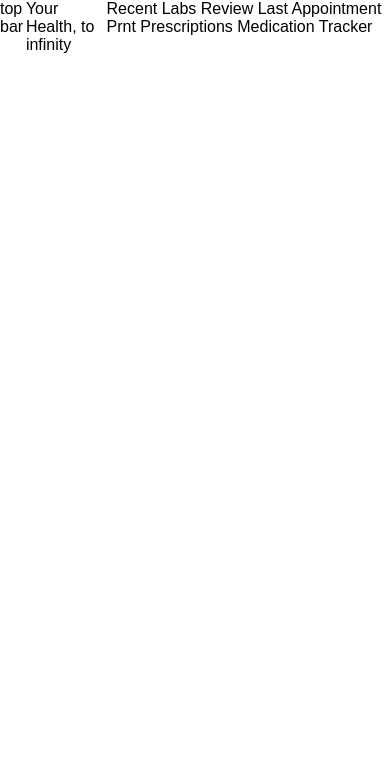
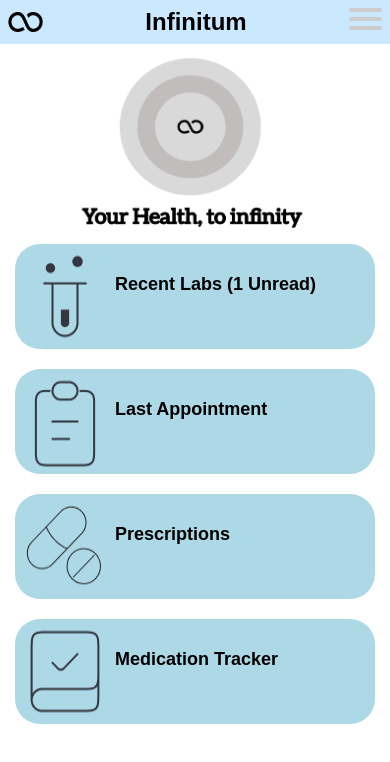
Before and after one commit to fz-hd-khn/Infinitum, a plain HTML site: page index.html in a window 390 px wide. Drawn offline with Linux system fonts and the light colour scheme.

Commit message:
mobile ui completed

```diff
--- a/index.html
+++ b/index.html
@@ -22,13 +22,76 @@
       </ul>
     </header>
     <div class="mobile-content">
-      <div class="top-bar-mobile">top bar</div>
-      <div class="logo-piece">Your Health, to infinity</div>
+      <div class="top-bar-mobile">
+        <ul id="top-bar" class="top-bar">
+          <li class="logo align-center">
+            <img src="assets/infinitum logo.png" alt="infinitum logo" />
+          </li>
+          <li class="infinitum">
+            <h2>Infinitum</h2>
+          </li>
+          <li class="login-icon align-center">
+            <img src="assets/sign in.png" alt="arrow sign in icon" />
+          </li>
+          <li>
+            <nav role="navigation">
+              <div id="menuToggle">
+                <!--
+                A fake / hidden checkbox is used as click reciever,
+                so you can use the :checked selector on it.
+                -->
+                <!-- <input type="checkbox" /> -->
+
+                <!--
+                Some spans to act as a hamburger.
+
+                They are acting like a real hamburger,
+                not that McDonalds stuff.
+                -->
+                <span></span>
+                <span></span>
+                <span></span>
+
+                <!--
+                Too bad the menu has to be inside of the button
+                but hey, it's pure CSS magic.
+                -->
+                <!-- <ul id="menu">
+                  <a href="#"><li>Home</li></a>
+                  <a href="#"><li>About</li></a>
+                  <a href="#"><li>Info</li></a>
+                  <a href="#"><li>Contact</li></a>
+                  <a href="https://erikterwan.com/" target="_blank"
+                    ><li>Show me more</li></a
+                  >
+                </ul> -->
+              </div>
+            </nav>
+          </li>
+        </ul>
+      </div>
+      <div class="logo-piece">
+        <img
+          src="assets/infi-mobile.PNG"
+          alt="Infinitum: Your health, to infinty." />
+      </div>
       <div class="lower-half">
-        <span class="mobile-buttons">Recent Labs </span>
-        <span class="mobile-buttons">Review Last Appointment</span>
-        <span class="mobile-buttons"> Prnt Prescriptions</span>
-        <span class="mobile-buttons"> Medication Tracker</span>
+        <span class="mobile-buttons"
+          ><img src="assets/vial.png" alt="vial image" />
+          <strong>Recent Labs (1 Unread)</strong>
+        </span>
+        <span class="mobile-buttons"
+          ><img src="assets/clipboard.png" alt="clipboard image" />
+          <strong> Last Appointment</strong></span
+        >
+        <span class="mobile-buttons"
+          ><img src="assets/pill.png" alt="pill image" />
+          <strong>Prescriptions</strong>
+        </span>
+        <span class="mobile-buttons"
+          ><img src="assets/checkmark.png" alt="" />
+          <strong>Medication Tracker</strong>
+        </span>
       </div>
     </div>
     <div class="tablet-content">
--- a/styles.css
+++ b/styles.css
@@ -153,6 +153,7 @@ ul {
   border-radius: 25px;
   padding: 10px;
 }
+/* mobile-styles css  */
 
 @media only screen and (max-width: 1100px) {
   .content-container {
@@ -168,7 +169,7 @@ ul {
   }
 }
 
-@media only screen and (max-width: 950px) and (min-width: 430px) {
+@media only screen and (max-width: 950px) and (min-width: 440px) {
   .tablet-content {
     display: flex;
   }
@@ -186,7 +187,7 @@ ul {
     display: none;
   }
 }
-@media only screen and (max-width: 430px) {
+@media only screen and (max-width: 440px) {
   .mobile-content {
     display: flex;
   }
@@ -196,4 +197,173 @@ ul {
   .content-container {
     display: none;
   }
+  .login-icon {
+    display: none;
+  }
 }
+.mobile-content {
+  flex-direction: column;
+}
+.logo-piece {
+  display: flex;
+  justify-content: center;
+}
+.logo-piece > img {
+  height: 200px;
+  width: 300px;
+}
+.lower-half {
+  gap: 20px;
+  display: flex;
+  flex-direction: column;
+}
+.mobile-buttons {
+  background-color: lightblue;
+  max-width: 400px;
+  height: 105px;
+  border-radius: 25px;
+  margin-left: 15px;
+  margin-right: 15px;
+  flex-shrink: 1;
+  display: flex;
+  cursor: pointer;
+}
+.mobile-buttons strong {
+  padding-top: 30px;
+  font-size: large;
+}
+/*
+ * Made by Erik Terwan
+ * 24th of November 2015
+ * MIT License
+ *
+ *
+ * If you are thinking of using this in
+ * production code, beware of the browser
+ * prefixes.
+ */
+
+#menuToggle {
+  display: block;
+  position: relative;
+
+  z-index: 1;
+
+  -webkit-user-select: none;
+  user-select: none;
+}
+
+#menuToggle a {
+  text-decoration: none;
+  color: #232323;
+
+  transition: color 0.3s ease;
+}
+
+#menuToggle a:hover {
+  color: tomato;
+}
+
+#menuToggle input {
+  display: block;
+  width: 40px;
+  height: 32px;
+  position: absolute;
+  top: -7px;
+  left: -5px;
+
+  cursor: pointer;
+
+  opacity: 0; /* hide this */
+  z-index: 2; /* and place it over the hamburger */
+
+  -webkit-touch-callout: none;
+}
+
+/*
+  * Just a quick hamburger
+  */
+#menuToggle span {
+  display: block;
+  width: 33px;
+  height: 4px;
+  margin-bottom: 5px;
+  position: relative;
+
+  background: #cdcdcd;
+  border-radius: 3px;
+
+  z-index: 1;
+
+  transform-origin: 4px 0px;
+
+  transition: transform 0.5s cubic-bezier(0.77, 0.2, 0.05, 1),
+    background 0.5s cubic-bezier(0.77, 0.2, 0.05, 1), opacity 0.55s ease;
+}
+
+#menuToggle span:first-child {
+  transform-origin: 0% 0%;
+}
+
+#menuToggle span:nth-last-child(2) {
+  transform-origin: 0% 100%;
+}
+
+/*
+  * Transform all the slices of hamburger
+  * into a crossmark.
+  */
+#menuToggle input:checked ~ span {
+  opacity: 1;
+  transform: rotate(45deg) translate(-2px, -1px);
+  background: #232323;
+}
+
+/*
+  * But let's hide the middle one.
+  */
+#menuToggle input:checked ~ span:nth-last-child(3) {
+  opacity: 0;
+  transform: rotate(0deg) scale(0.2, 0.2);
+}
+
+/*
+  * Ohyeah and the last one should go the other direction
+  */
+#menuToggle input:checked ~ span:nth-last-child(2) {
+  transform: rotate(-45deg) translate(0, -1px);
+}
+
+/*
+  * Make this absolute positioned
+  * at the top left of the screen
+  */
+#menu {
+  position: absolute;
+  width: 300px;
+  margin: -100px 0 0 -50px;
+  padding: 50px;
+  padding-top: 125px;
+
+  background: #ededed;
+  list-style-type: none;
+  -webkit-font-smoothing: antialiased;
+  /* to stop flickering of text in safari */
+
+  transform-origin: 0% 0%;
+  transform: translate(-210%, 0);
+
+  transition: transform 0.5s cubic-bezier(0.77, 0.2, 0.05, 1);
+}
+
+#menu li {
+  padding: 10px 0;
+  font-size: 22px;
+}
+
+/*
+  * And let's slide it in from the left
+  */
+#menuToggle input:checked ~ ul {
+  transform: none;
+}
```
Also changed, not shown: assets/checkmark.png (added), assets/infi-mobile.PNG (added).
